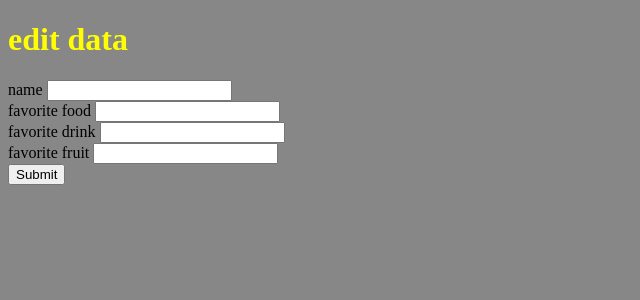
After one commit to luquilo/php_crud, a PHP site: page /edit.php?id=1 in a window 1280 px wide. The commit adds this page. Shown: the top 300 px of the page, without its empty margins (0-640 px from the left). Run offline with PHP 8.4, Linux system fonts and the light colour scheme; data that the repository does not hold is empty.

Commit message:
code fully functional

```diff
--- a/create.php
+++ b/create.php
@@ -37,7 +37,7 @@
                         <input type="text" id="form_4" name="favorite_fruit">
                     </div>
                     <div>
-                        <button>Submit</button>
+                        <button>SUBMIT</button>
                     </div>
                 </form>
             </div>
--- /dev/null
+++ b/edit.php
@@ -0,0 +1,61 @@
+<!DOCTYPE html>
+<html lang="en">
+
+<head>
+    <meta charset="UTF-8">
+    <meta http-equiv="X-UA-Compatible" content="IE=edge">
+    <meta name="viewport" content="width=device-width, initial-scale=1.0">
+    <title>Edit data</title>
+    <link rel="stylesheet" href="styles.css">
+</head>
+
+<body>
+    <div>
+        <?php
+
+        include './config/connection.php';
+
+        $id = $_GET['id'];
+        $query = "SELECT * FROM foods WHERE food_id = '$id'";
+        $result = mysqli_query($connection, $query);
+        $data = mysqli_fetch_assoc($result);
+
+        ?>
+        <div>
+            <h1>edit data</h1>
+            <div>
+                <form action="editProses.php" method="post">
+                    <input type="hidden" name='id' value="<?= $data['food_id'] ?>">
+                    <div>
+                        <input type="hidden" name="id" value=<?= $id ?>>
+                        <label for="form_1">name</label>
+                        <input type="text" id="form_1" name="name" value="<?= $data['name'] ?>">
+                    </div>
+                    <div>
+                        <input type="hidden" name="id" value=<?= $id ?>>
+                        <label for="form_2">favorite food</label>
+                        <input type="text" id="form_2" name="favorite_food" value="<?= $data['favorite_food'] ?>">
+                    </div>
+                    <div>
+                        <input type="hidden" name="id" value=<?= $id ?>>
+                        <label for="form_3">favorite drink</label>
+                        <input type="text" id="form_3" name="favorite_drink" value="<?= $data['favorite_drink'] ?>">
+                    </div>
+                    <div>
+                        <input type="hidden" name="id" value=<?= $id ?>>
+                        <label for="form_4">favorite fruit</label>
+                        <input type="text" id="form_4" name="favorite_fruit" value='<?= $data['favorite_fruit'] ?>'>
+                    </div>
+                    <div>
+                        <button>Submit</button>
+                    </div>
+                </form>
+            </div>
+        </div>
+
+
+
+    </div>
+</body>
+
+</html>
```
Also changed, not shown: createProses.php (+22 -0 lines), delete.php (added, +17 -0 lines), editProses.php (added, +32 -0 lines), index.php (+8 -2 lines), styles.css (renamed from style.css).
